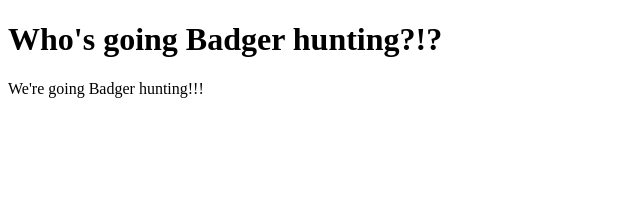
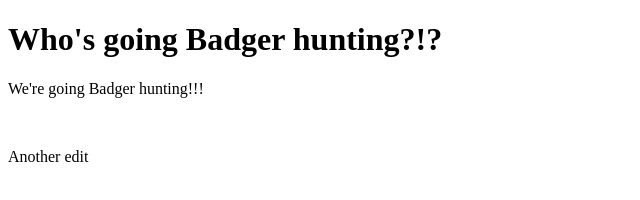
Before and after one commit to dbraiedy/dbraiedy.github.io, a plain HTML site: page index.html in a window 1280 px wide. Shown: the full height of the page, 0-640 px from the left. Drawn offline with Linux system fonts and the light colour scheme.

Commit message:
Testing WSL edit

```diff
--- a/index.html
+++ b/index.html
@@ -7,5 +7,7 @@
 	<body>
 		<h1>Who's going Badger hunting?!?</h1>
 		<p>We're going Badger hunting!!!</p>
+		<br>
+		<p>Another edit</p>
 	</body>
 </html>
```
